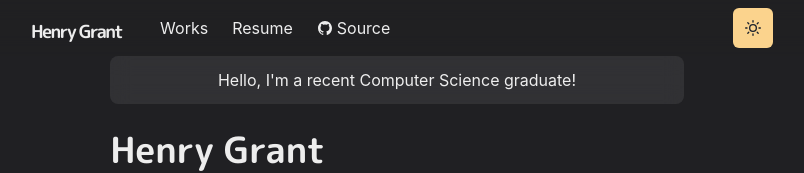
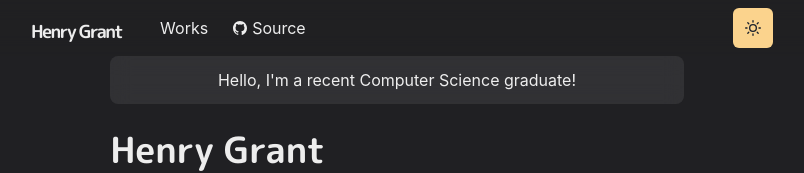
Before and after one commit to QloYz/qloyz-homepage, a Next.js app: page / in a window 1280 px wide. Shown: the top 173 px of the page, without its empty margins (243-1047 px from the left). Built offline with nearby package versions, Linux system fonts and the light colour scheme.

Commit message:
remove resume

```diff
--- a/components/navbar.js
+++ b/components/navbar.js
@@ -80,9 +80,6 @@ const Navbar = props => {
           <LinkItem href="/works" path={path}>
             Works
           </LinkItem>
-          <LinkItem href="/resume.pdf" path={path}>
-            Resume
-          </LinkItem>
           <LinkItem
             target="_blank"
             href="https://github.com/QloYz/qloyz-homepage-main"
```
